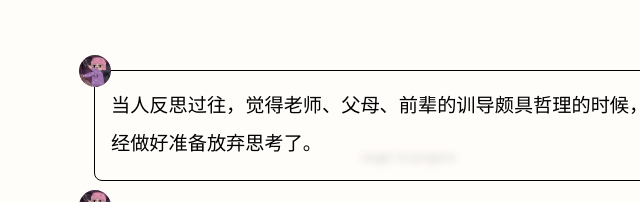
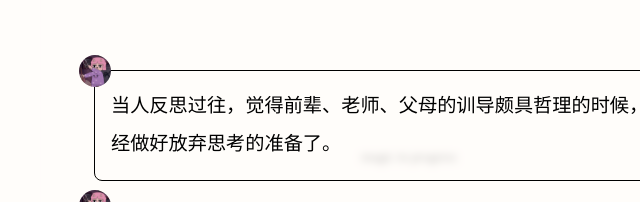
Before and after one commit to dorajackcui/gatsby-blog-blackteethClone, a Gatsby site: page / in a window 1280 px wide. Both pictures are taken after a click on the button "magic in progress". Shown: the part 203-405 px from the top of the page, 231-871 px from the left. Built offline with nearby package versions, Linux system fonts and the light colour scheme; Gatsby itself is replaced by a stand-in of ours.

Commit message:
useless update

```diff
--- a/src/articles/广播.md
+++ b/src/articles/广播.md
@@ -6,7 +6,7 @@ date: 2112-09-03
 stack: modal
 ---
 12-20
-- 当人反思过往，觉得老师、父母、前辈的训导颇具哲理的时候，他就已经做好准备放弃思考了。
+- 当人反思过往，觉得前辈、老师、父母的训导颇具哲理的时候，他就已经做好放弃思考的准备了。
 - 互联网转经筒：鼠标滚轮
 - 公寓微波炉的名字是Alaska，说不定有冰箱牌子叫吐鲁番/撒哈拉
 
```
